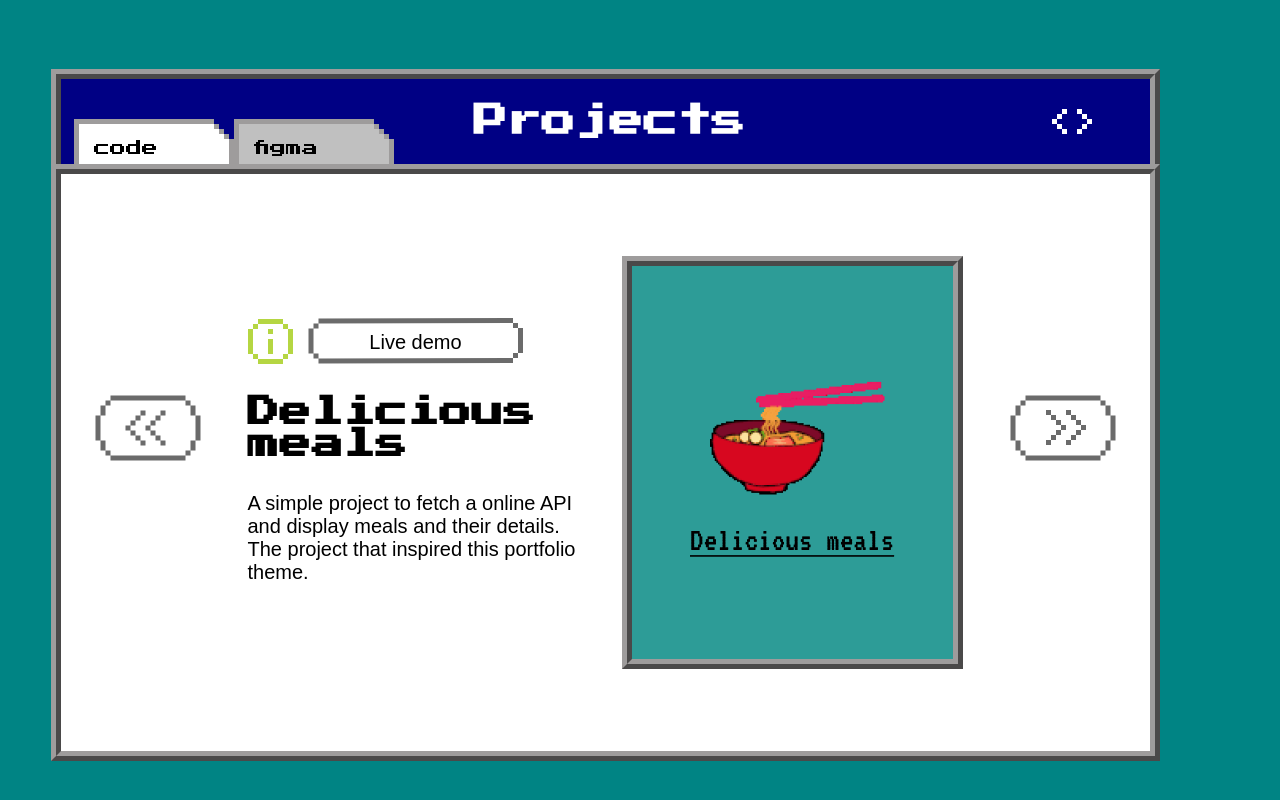
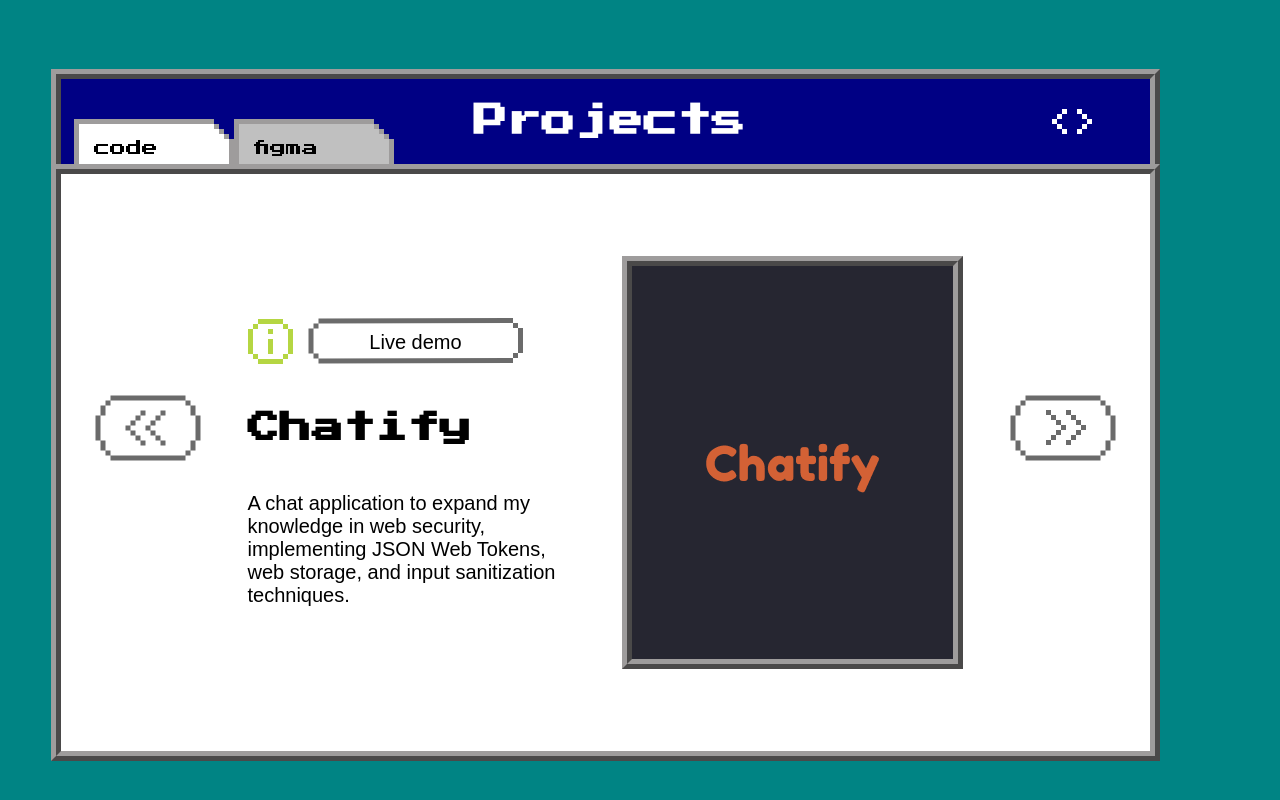
Before and after one commit to SelmaBtt/My-portfolio, a React (Vite) app: page / in a window 1280 px wide. Shown: the part 2803-3603 px from the top of the page. Built offline with nearby package versions, Linux system fonts and the light colour scheme; a web font is replaced by a local one.

Commit message:
New projects

```diff
--- a/src/assets/FigmaList.js
+++ b/src/assets/FigmaList.js
@@ -10,6 +10,12 @@ const allprojects = [
         description: "A group project redesigning a website to be more userfriendly.",
         src: "https://www.figma.com/design/3dTa4ZFkQzJ3avJL75LbD4/F%C3%A4rgdigst%C3%A4lld-protoyp?node-id=0-1&t=4UVFjqWzW7kYJzWK-1",
         img: '/list_images/campus1477.png'
+    },
+    {
+        title: "Chatify",
+        description: "This is the original design for my chat application Chatify.",
+        src: "https://www.figma.com/design/Sj9RuTDlzoldVpo5Iit3LK/Chatify?node-id=0-1",
+        img: '/list_images/chatifyFig.png'
     }
 ];
 
--- a/src/assets/ProjectList.js
+++ b/src/assets/ProjectList.js
@@ -1,16 +1,16 @@
 const allprojects = [
     {
-        title: "Delicious meals",
+        title: "Chatify",
         skills: [
             "React",
             "JavaScript",
             "HTML & CSS",
-            "Online API",
+            "JWT & Web storage",
         ],
-        description: "A simple project to fetch a online API and display meals and their details. The project that inspired this portfolio theme.",
-        img: '/list_images/DelMeal.png',
-        src: 'https://github.com/SelmaBtt/react-G-assignment',
-        demo: 'https://main--delicious-meals-foodapp.netlify.app/'
+        description: "A chat application to expand my knowledge in web security, implementing JSON Web Tokens, web storage, and input sanitization techniques.",
+        img: '/list_images/chatifyProjectImage.png',
+        src: 'https://github.com/SelmaBtt/chatify',
+        demo: 'https://chatify-selma.netlify.app/'
     },
     {
         title: "The T-shirt Hub",
@@ -24,6 +24,19 @@ const allprojects = [
         img: '/list_images/THub.png',
         src: 'https://github.com/SelmaBtt/theT-shirtHub',
         demo: 'https://thet-shirthub.netlify.app/'
+    },
+    {
+        title: "Delicious meals",
+        skills: [
+            "React",
+            "JavaScript",
+            "HTML & CSS",
+            "Online API",
+        ],
+        description: "A simple project to fetch a online API and display meals and their details. The project that inspired this portfolio theme.",
+        img: '/list_images/DelMeal.png',
+        src: 'https://github.com/SelmaBtt/react-G-assignment',
+        demo: 'https://main--delicious-meals-foodapp.netlify.app/'
     },
     {
         title: "Portfolio",
```
Also changed, not shown: public/list_images/chatifyFig.png (added), public/list_images/chatifyProjectImage.png (added).
